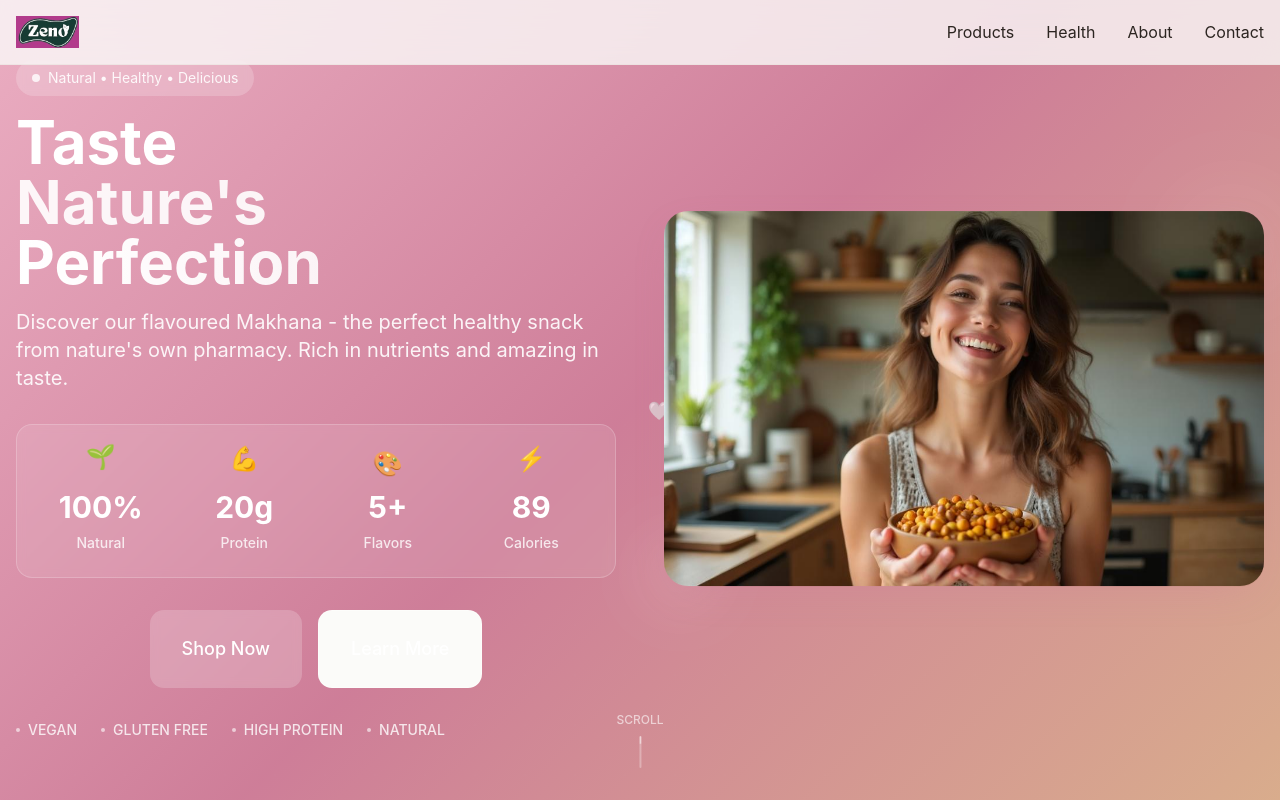
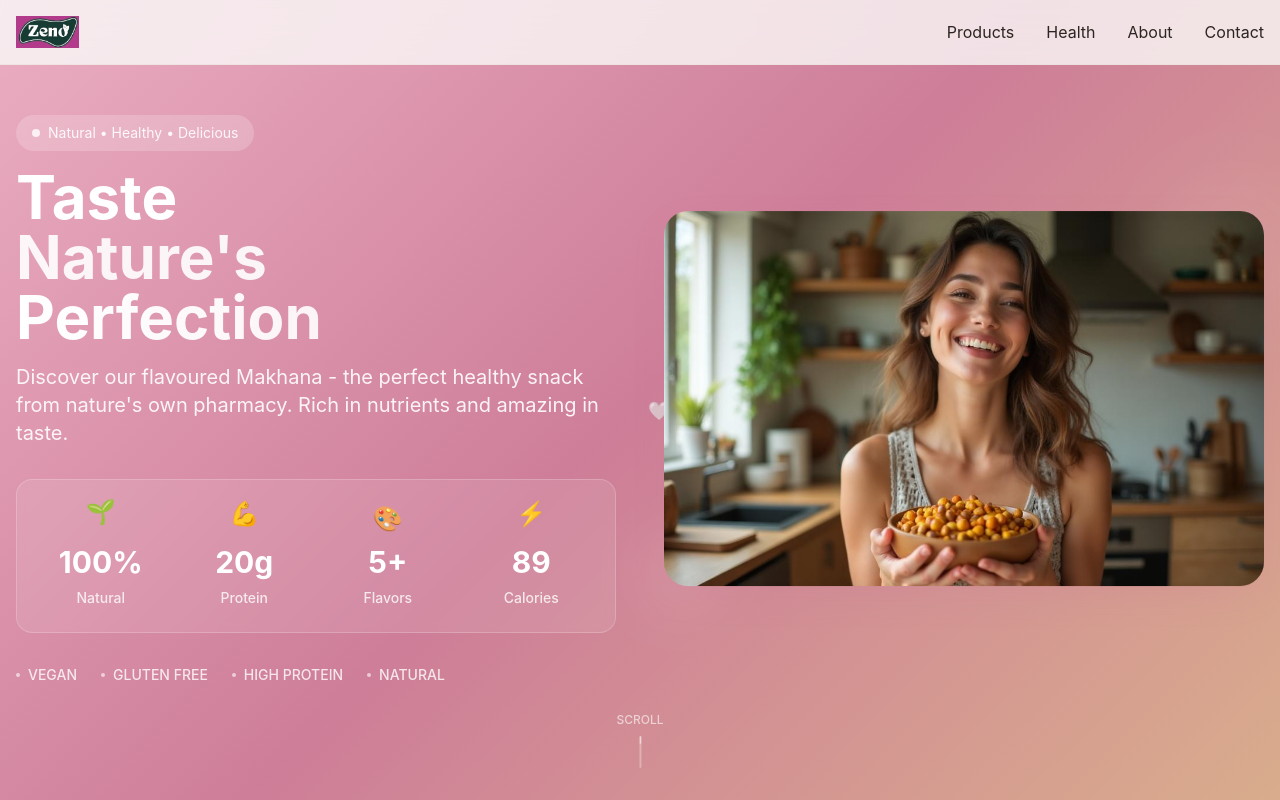
Before and after one commit to Janki2010/zeno-makhana, a React (Vite) app: page / in a window 1280 px wide. Shown: the top 800 px of the page. Built offline with nearby package versions, Linux system fonts and the light colour scheme.

Commit message:
Remove CTA buttons
Removed "Shop Now" and "Learn More" buttons from the hero section.

```diff
--- a/src/components/HeroSection.tsx
+++ b/src/components/HeroSection.tsx
@@ -53,24 +53,6 @@ const HeroSection = () => {
                   </div>
                 </div>
               ))}
-            </div>
-
-            {/* Action Buttons */}
-            <div className="flex flex-col sm:flex-row gap-4 justify-center mt-8">
-              <Button
-                variant="secondary"
-                size="lg"
-                className="bg-white/20 backdrop-blur-sm hover:bg-white/30 text-white border-white/30 text-lg px-8 py-6 h-auto hover-scale"
-              >
-                Shop Now
-              </Button>
-              <Button
-                variant="outline"
-                size="lg"
-                className="border-white/30 text-white hover:bg-white/10 text-lg px-8 py-6 h-auto hover-scale"
-              >
-                Learn More
-              </Button>
             </div>
 
             {/* Health Benefits Bar */}
```
